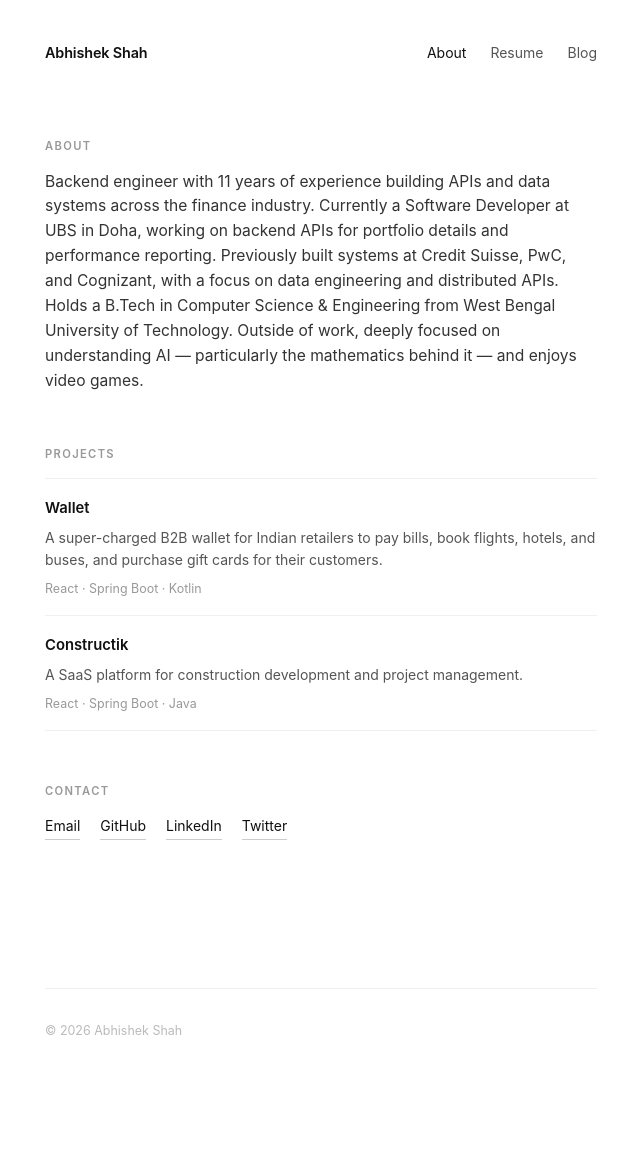
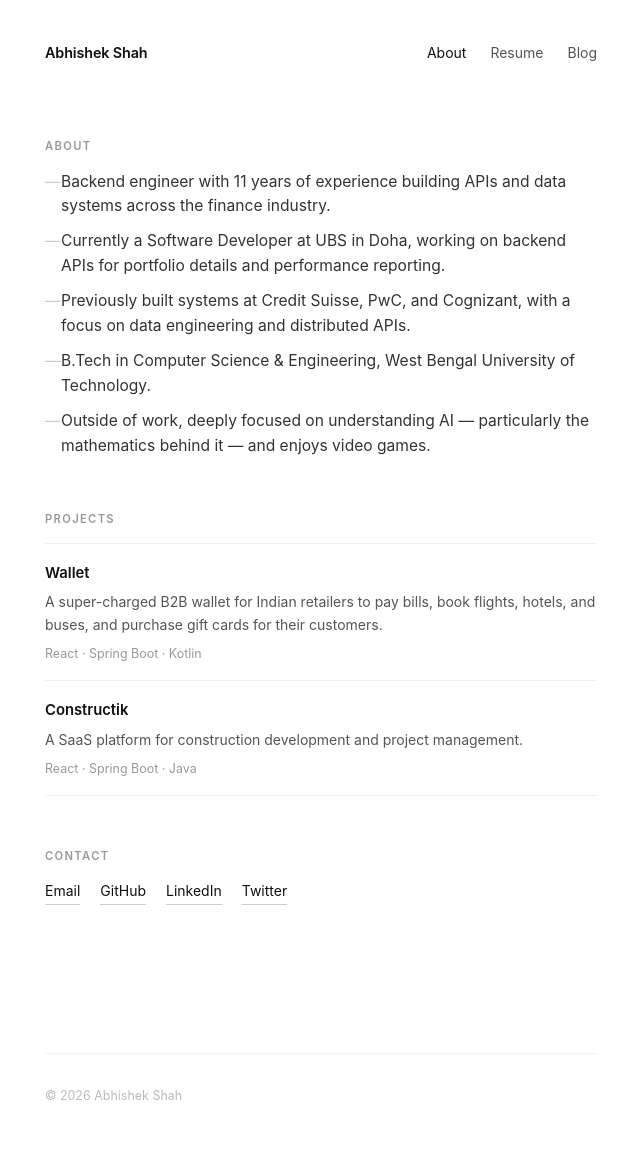
Before and after one commit to ashah2012/ashah2012.github.io, a Jekyll site: the page built from index.html, in a window 1280 px wide. Shown: the whole page, without its empty margins (319-959 px from the left). Built offline with Jekyll 4.4.1, drawn with Linux system fonts in a browser that asks for light colours; before the commit the page ends 1089 px from its top, so only the background shows below that.

Commit message:
Convert About section to bullet points (#34)
Co-authored-by: Claude <noreply@anthropic.com>

```diff
--- a/_layouts/default.html
+++ b/_layouts/default.html
@@ -94,6 +94,26 @@
     p {
       font-size: 0.975rem;
       color: #333;
+    }
+
+    /* About list */
+    .about-list {
+      list-style: none;
+      font-size: 0.975rem;
+      color: #333;
+    }
+
+    .about-list li {
+      position: relative;
+      padding-left: 16px;
+      margin-bottom: 10px;
+    }
+
+    .about-list li::before {
+      content: "—";
+      position: absolute;
+      left: 0;
+      color: #ccc;
     }
 
     /* Links row */
--- a/index.html
+++ b/index.html
@@ -3,7 +3,13 @@ layout: default
 ---
 <section>
   <p class="label">About</p>
-  <p>Backend engineer with 11 years of experience building APIs and data systems across the finance industry. Currently a Software Developer at UBS in Doha, working on backend APIs for portfolio details and performance reporting. Previously built systems at Credit Suisse, PwC, and Cognizant, with a focus on data engineering and distributed APIs. Holds a B.Tech in Computer Science &amp; Engineering from West Bengal University of Technology. Outside of work, deeply focused on understanding AI — particularly the mathematics behind it — and enjoys video games.</p>
+  <ul class="about-list">
+    <li>Backend engineer with 11 years of experience building APIs and data systems across the finance industry.</li>
+    <li>Currently a Software Developer at UBS in Doha, working on backend APIs for portfolio details and performance reporting.</li>
+    <li>Previously built systems at Credit Suisse, PwC, and Cognizant, with a focus on data engineering and distributed APIs.</li>
+    <li>B.Tech in Computer Science &amp; Engineering, West Bengal University of Technology.</li>
+    <li>Outside of work, deeply focused on understanding AI — particularly the mathematics behind it — and enjoys video games.</li>
+  </ul>
 </section>
 
 <section>
```
